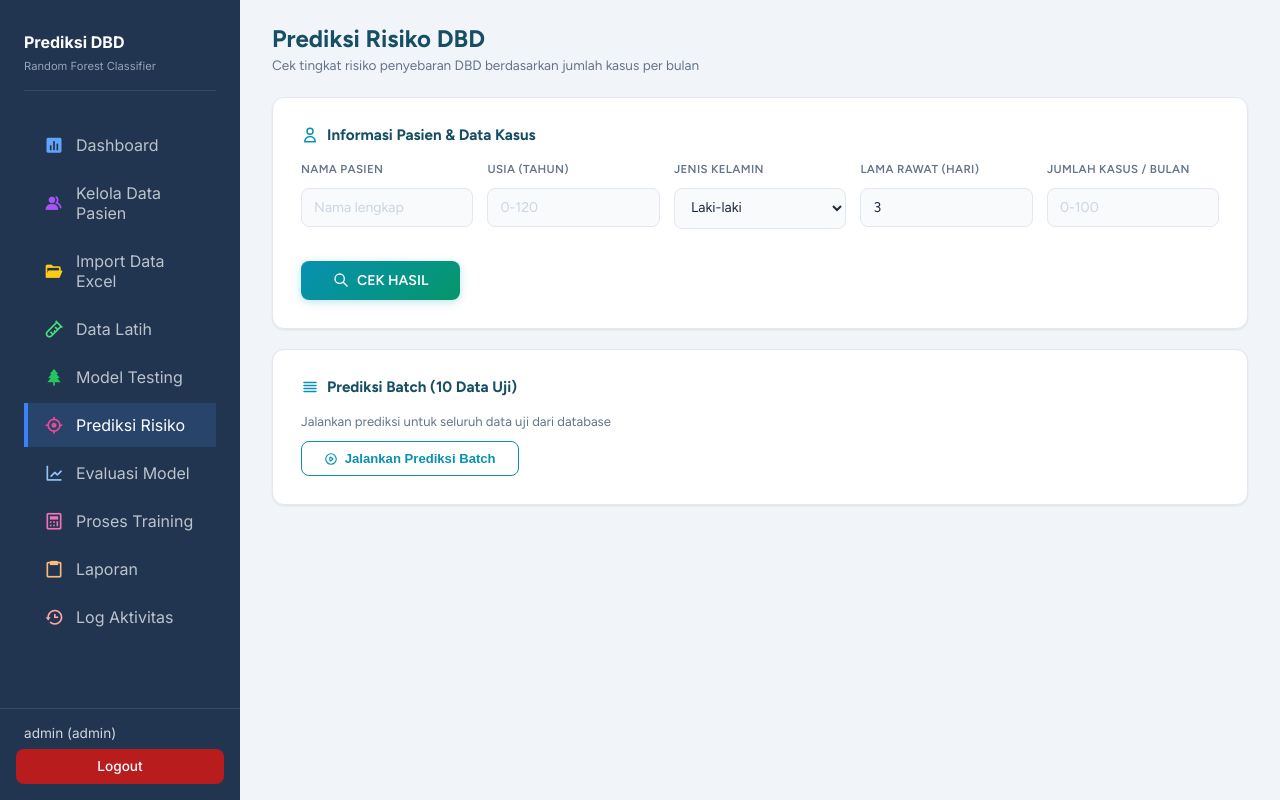
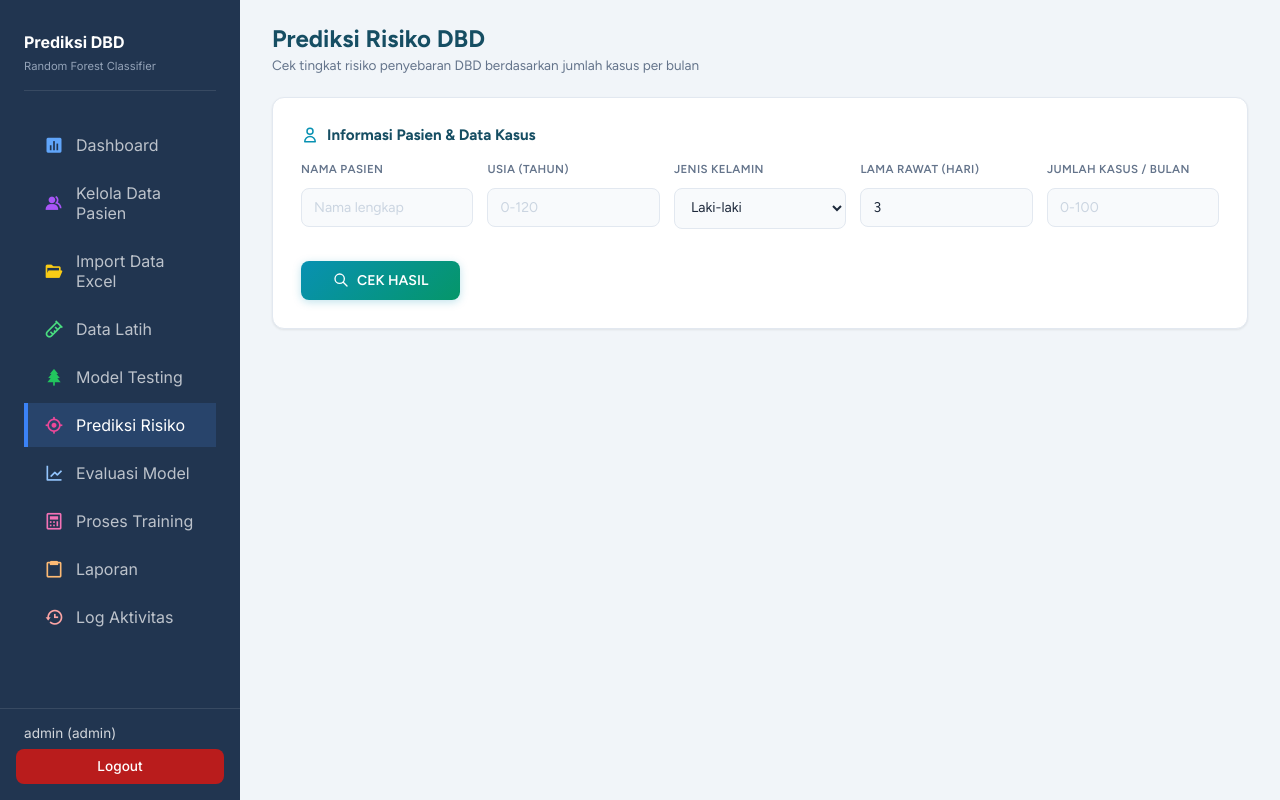
Before and after one commit to Suwardi87/prediksi-DBD, a Flask app: page /prediksi/ in a window 1280 px wide. Run offline with Flask 3, Linux system fonts and the light colour scheme; a user stored in the database is signed in; data comes from the database, SQL or seed files in the repository; parts of the project's set-up code (start-up, migrations or seed data) failed here and were passed over; some libraries are stand-ins or nearby versions.

Commit message:
fix: hapus card Prediksi Batch (10 Data Uji) dari halaman prediksi — tombol, tabel hasil, fungsi JS & CSS terkait

```diff
--- a/python_app/app/templates/prediksi/index.html
+++ b/python_app/app/templates/prediksi/index.html
@@ -46,15 +46,6 @@ select.form-input { cursor: pointer; }
 .btn-cek:active { transform: translateY(0); }
 .btn-cek:disabled { opacity: 0.6; cursor: not-allowed; }
 .btn-cek svg { width: 16px; height: 16px; }
-
-.btn-batch {
-    background: white; color: #0891B2; border: 1.5px solid #0891B2;
-    padding: 0.55rem 1.4rem; border-radius: 8px; font-weight: 600; font-size: 0.82rem;
-    cursor: pointer; transition: all 0.2s ease;
-    display: inline-flex; align-items: center; gap: 0.4rem;
-}
-.btn-batch:hover { background: #ecfeff; border-color: #0891B2; }
-.btn-batch svg { width: 14px; height: 14px; }
 
 /* Result */
 .result-card { border-left: 4px solid; }
@@ -150,17 +141,6 @@ select.form-input { cursor: pointer; }
 .reco-list { margin: 0; padding-left: 1.2rem; }
 .reco-list li { font-size: 0.8rem; color: #475569; margin: 0.3rem 0; }
 
-/* Batch table */
-.batch-table { width: 100%; border-collapse: collapse; }
-.batch-table th {
-    background: #1c324f; color: white; padding: 0.65rem 0.8rem; text-align: left;
-    font-size: 0.72rem; font-weight: 600; letter-spacing: 0.03em;
-}
-.batch-table th:first-child { border-radius: 8px 0 0 0; }
-.batch-table th:last-child { border-radius: 0 8px 0 0; }
-.batch-table td { padding: 0.5rem 0.8rem; border-bottom: 1px solid #f1f5f9; font-size: 0.8rem; color: #334155; }
-.batch-table tbody tr:hover { background: #f8fafc; }
-
 .tag { display: inline-block; padding: 3px 10px; border-radius: 6px; font-size: 0.72rem; font-weight: 600; }
 .tag-rendah { background: #dcfce7; color: #166534; }
 .tag-sedang { background: #fef3c7; color: #92400e; }
@@ -255,27 +235,6 @@ select.form-input { cursor: pointer; }
         </div>
     </div>
 
-    <!-- Batch -->
-    <div class="predict-card">
-        <div class="section-title">
-            <svg fill="none" stroke="currentColor" stroke-width="2" viewBox="0 0 24 24"><path stroke-linecap="round" stroke-linejoin="round" d="M4 6h16M4 10h16M4 14h16M4 18h16"/></svg>
-            Prediksi Batch (10 Data Uji)
-        </div>
-        <p style="font-size:0.82rem; color:#64748b; margin-bottom:0.8rem;">Jalankan prediksi untuk seluruh data uji dari database</p>
-        <button class="btn-batch" onclick="jalankanBatch()">
-            <svg fill="none" stroke="currentColor" stroke-width="2" viewBox="0 0 24 24"><path stroke-linecap="round" stroke-linejoin="round" d="M14.752 11.168l-3.197-2.132A1 1 0 0010 9.87v4.263a1 1 0 001.555.832l3.197-2.132a1 1 0 000-1.664z"/><path stroke-linecap="round" stroke-linejoin="round" d="M21 12a9 9 0 11-18 0 9 9 0 0118 0z"/></svg>
-            Jalankan Prediksi Batch
-        </button>
-    </div>
-
-    <div class="predict-card" id="cardBatch" style="display:none;">
-        <div class="table-responsive">
-            <table class="batch-table">
-                <thead><tr><th>No</th><th>Pasien</th><th>Usia</th><th>JK</th><th>Jml Kasus</th><th>Prediksi</th><th>Aktual</th><th>Status</th></tr></thead>
-                <tbody id="batchBody"></tbody>
-            </table>
-        </div>
-    </div>
 </div>
 {% endblock %}
 
@@ -386,24 +345,6 @@ async function cekHasil() {
     btn.innerHTML = '<svg fill="none" stroke="currentColor" stroke-width="2" viewBox="0 0 24 24" style="width:16px;height:16px"><path stroke-linecap="round" stroke-linejoin="round" d="M21 21l-6-6m2-5a7 7 0 11-14 0 7 7 0 0114 0z"/></svg> CEK HASIL';
 }
 
-async function jalankanBatch() {
-    try {
-        const resp = await fetch('/prediksi/batch', {method: 'POST'});
-        const data = await resp.json();
-        if (data.status === 'error') throw new Error(data.message);
-        document.getElementById('cardBatch').style.display = 'block';
-        let tbody = '';
-        data.data.forEach(p => {
-            tbody += `<tr><td>${p.id}</td><td>${p.nama || '-'}</td><td>${p.usia}</td><td>${p.jenis_kelamin}</td><td>${p.jumlah_kasus}</td><td>${renderTag(p.final_prediction)}</td><td>${renderTag(p.aktual)}</td><td class="${p.status_prediksi === 'Benar' ? 'status-correct' : 'status-wrong'}">${p.status_prediksi === 'Benar' ? 'Benar' : 'Salah'}</td></tr>`;
-        });
-        document.getElementById('batchBody').innerHTML = tbody;
-        document.getElementById('cardBatch').classList.add('fade-in');
-        document.getElementById('cardBatch').scrollIntoView({behavior:'smooth', block:'start'});
-    } catch(err) {
-        alert('Gagal: ' + err.message);
-    }
-}
-
 if (!document.getElementById('spin-keyframe')) {
     const s = document.createElement('style');
     s.id = 'spin-keyframe';
```
